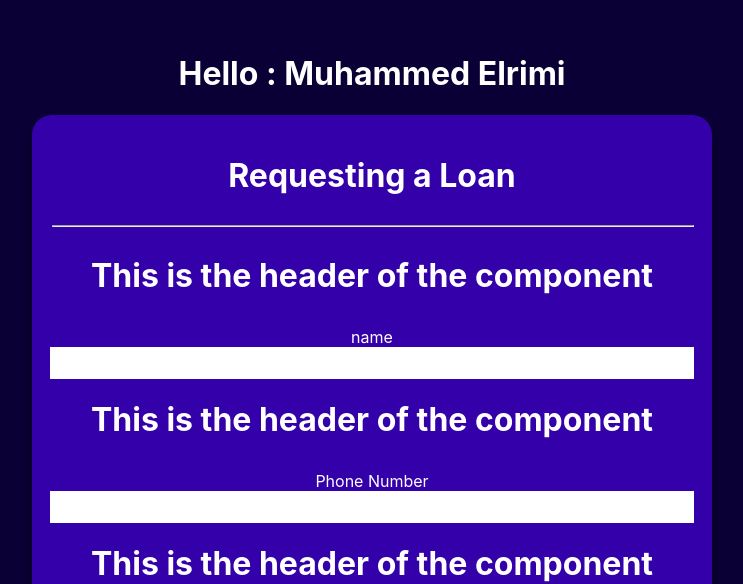
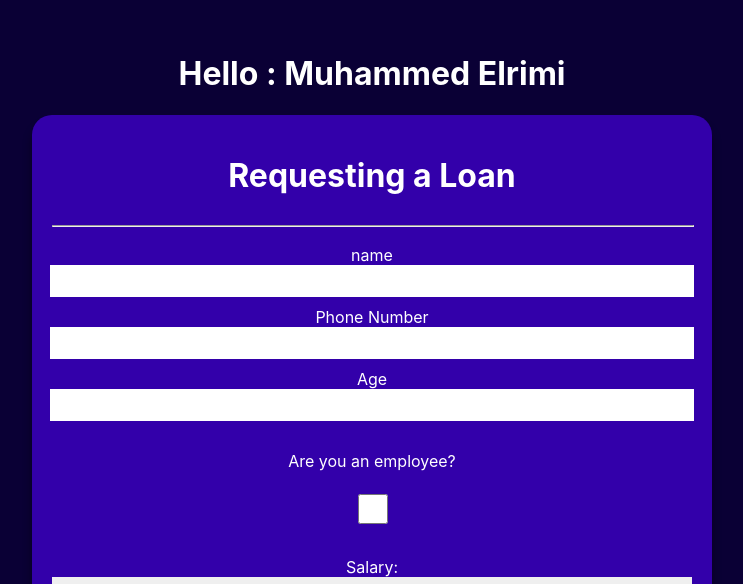
Before and after one commit to mohamadAlrimi/Loan-Application-Form, a React (Create React App) app: page / in a window 1280 px wide. Shown: the part 217-801 px from the top of the page, without its empty margins (268-1011 px from the left). Built offline with nearby package versions, Linux system fonts and the light colour scheme.

Commit message:
some change commit

```diff
--- a/src/Modal.js
+++ b/src/Modal.js
@@ -2,6 +2,7 @@ import "./FormStyles.css"
 export default function Modle({isVisible , errorMessage=null}){
    if(isVisible){
     return(<div id="modal"><div id="modal-content">
+        {/* <h1>The Form Has Been Submitted Successfully</h1> */}
         {/* <h1>The Form Has Been Submitted Successfully</h1> */}
         <h1 style={{color : errorMessage ? "red" : "green"}}>{errorMessage != null ? errorMessage : "The Form Has Been Submitted Successfully"}</h1>
 
--- a/src/MyComponent.js
+++ b/src/MyComponent.js
@@ -1,7 +1,7 @@
 import MyInput from "./MyInput"
 export default function MyComponent( {valueComponent , handleChangeComponent ,inputNameComponent }){
     return(<>
-    <h1>This is the header of the component</h1>
+    {/* <h1>This is the header of the component</h1> */}
     <MyInput/>
     {/* <h1>This is the footer of the component</h1> */}
 
```
